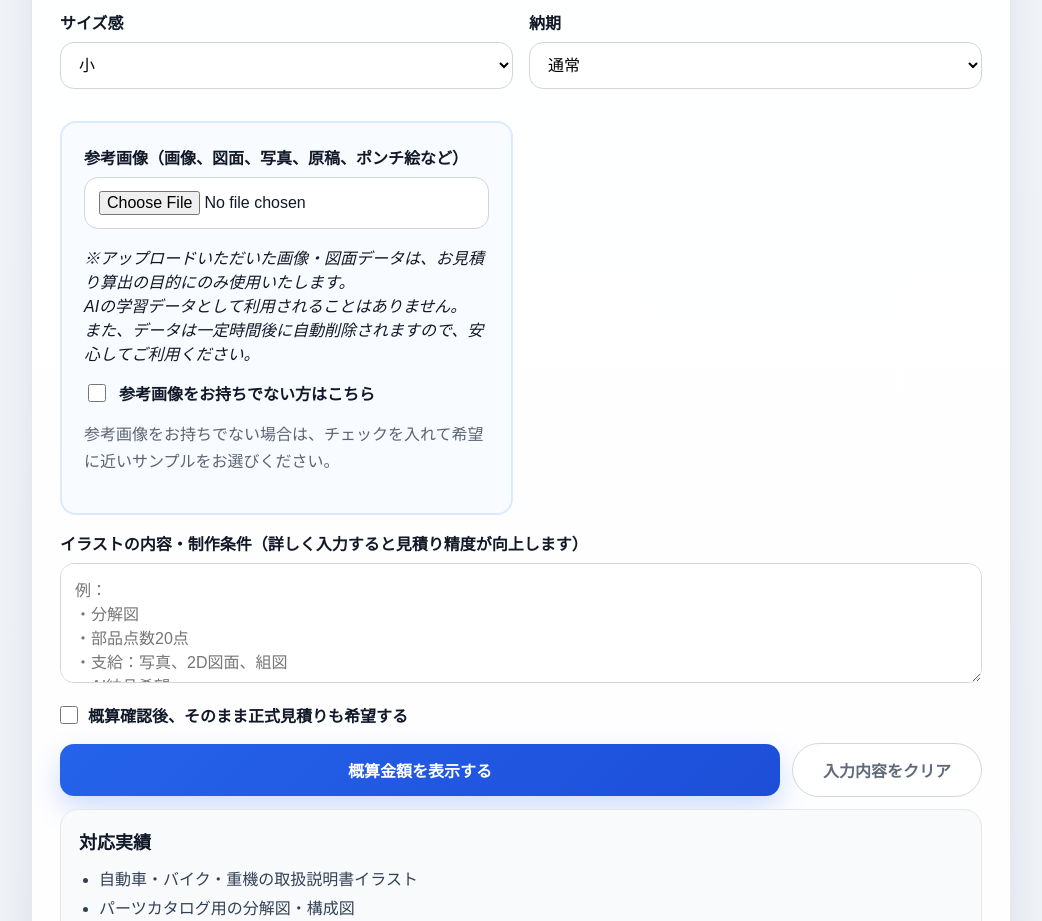
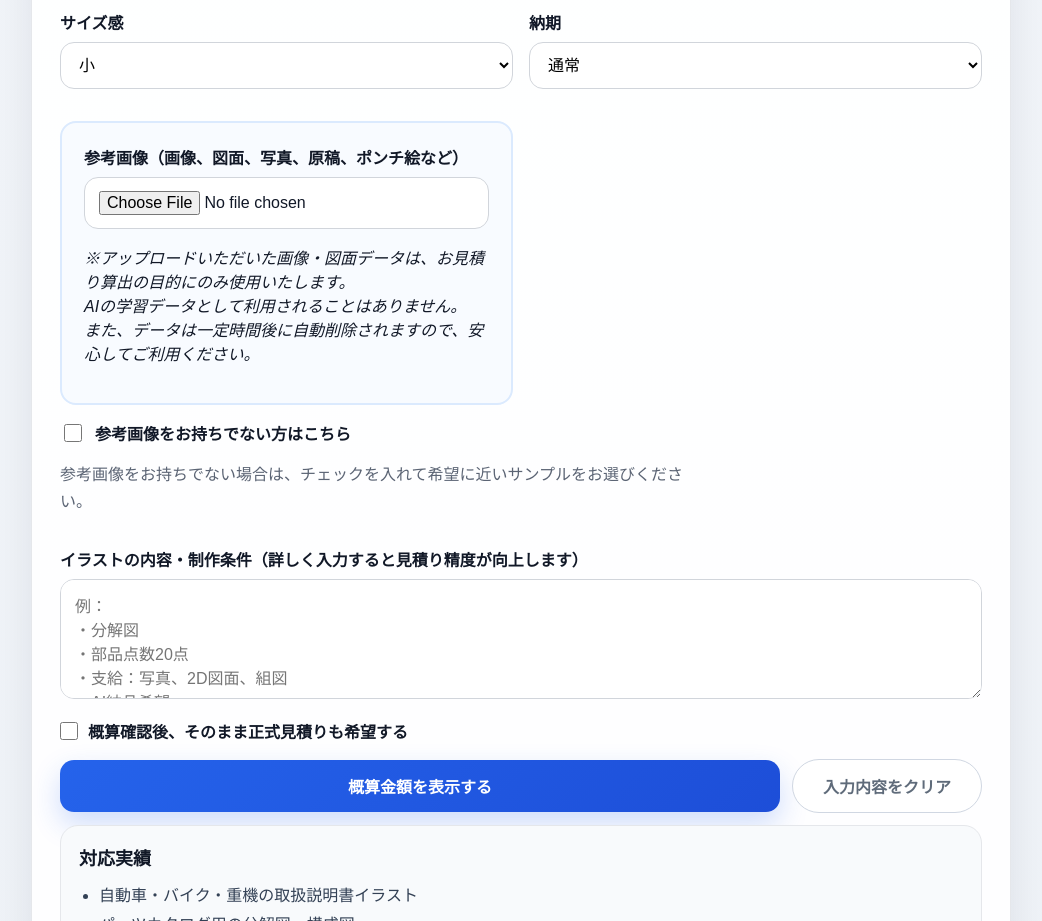
Before and after one commit to k-hioki-source/ai-estimate, a Next.js app: page / in a window 1280 px wide. Shown: the part 2160-3081 px from the top of the page, without its empty margins (119-1161 px from the left). Built offline with nearby package versions, Linux system fonts and the light colour scheme.

Commit message:
Update EstimateForm.tsx

```diff
--- a/components/EstimateForm.tsx
+++ b/components/EstimateForm.tsx
@@ -637,8 +637,9 @@ async function handleFormalQuoteRequest() {
                 <option value="rush">特急</option>
               </select>
             </div>
-   <div className="imageSection">
-  <div className="gridSpan2">
+
+  <div className="imageSection">
+
   <label htmlFor="image">参考画像（画像、図面、写真、原稿、ポンチ絵など）</label>
   <input
     id="image"
@@ -708,7 +709,7 @@ async function handleFormalQuoteRequest() {
       ) : null}
     </>
   ) : null}
-</div></div>
+</div>
 </div>
           <div>
             <label htmlFor="notes">イラストの内容・制作条件（詳しく入力すると見積り精度が向上します）</label>
```
